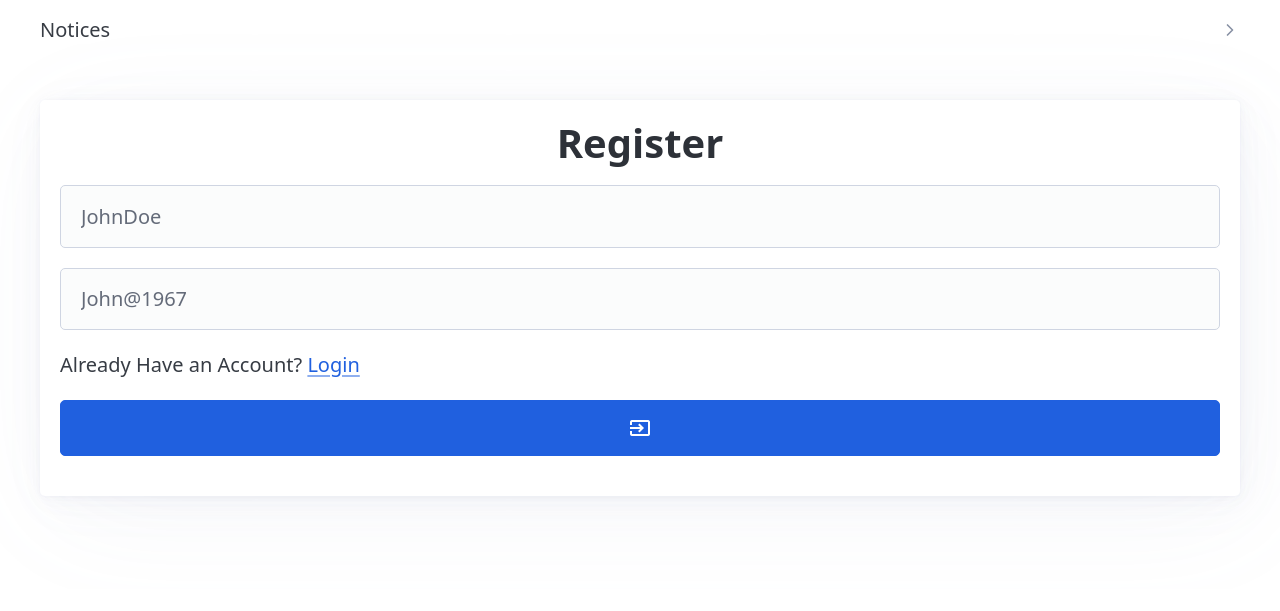
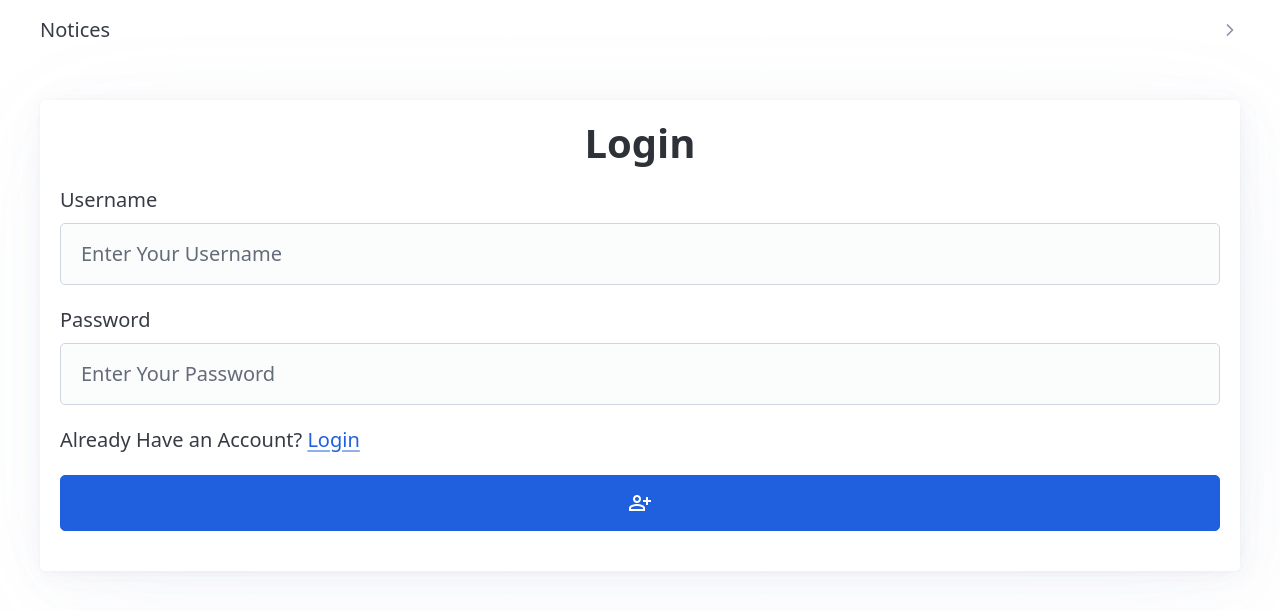
Before and after one commit to Filip-Sapina/GameReviewHub, a Flask app: page /register in a window 1280 px wide. Shown: the part 211-822 px from the top of the page. Before the commit the page ends 712 px from the top, so only its background shows below. Run offline with Flask 3, Linux system fonts and the light colour scheme.

Commit message:
cleaned html pages. Added new classes incase and divs incase I want to style them later.

```diff
--- a/static/css/style.css
+++ b/static/css/style.css
@@ -92,6 +92,12 @@
     padding: 0.5rem;
 }
 
+/* login.html */
+
+.login-title {
+    text-align: center;
+}
+
 /* search.html */
 
 .game_tag {
--- a/templates/base.html
+++ b/templates/base.html
@@ -2,12 +2,17 @@
 <html lang="en">
 
 <head>
-    <meta name="viewport" content="width=device-width, initial-scale=1" charset="utf-8">
+    <!-- Settings -->
+    <meta charset="utf-8" />
+    <meta name="viewport" content="width=device-width, initial-scale=1" />
     <title>{% block title %}My Flask App{% endblock %}</title>
-    <link rel="stylesheet" href="static/css/pico.blue.min.css">
-    <link rel="stylesheet"
-        href="https://fonts.googleapis.com/css2?family=Material+Symbols+Outlined:opsz,wght,FILL,GRAD@20..48,100..700,0..1,-50..200" />
-    <link rel="stylesheet" href="./static/css/style.css">
+
+    <!-- Style -->
+    <link rel="stylesheet" href="/static/css/pico.blue.min.css" />
+    <link
+        href="https://fonts.googleapis.com/css2?family=Material+Symbols+Outlined:opsz,wght,FILL,GRAD@20..48,100..700,0..1,-50..200"
+        rel="stylesheet" />
+    <link rel="stylesheet" href="/static/css/style.css" />
 </head>
 
 
@@ -69,34 +74,29 @@
         {% block content %}
         {% endblock %}
     </main>
-
-    <footer>
-
-    </footer>
-
 </body>
 
 <script>
     const themeToggle = document.getElementById("theme-toggle");
     const html = document.documentElement;
 
+    // Load saved theme.
     const savedTheme = localStorage.getItem("theme");
     if (savedTheme) {
         html.setAttribute("data-theme", savedTheme);
     }
 
-    themeToggle.addEventListener("click", change_color_mode);
+    // set button icon on load.
+    const currentTheme = html.getAttribute("data-theme") || "light";
+    themeToggle.textContent = currentTheme === "dark" ? "dark_mode" : "light_mode";
 
-    function change_color_mode() {
-        const currentTheme = html.getAttribute("data-theme");
-        const newTheme = currentTheme === "dark" ? "light" : "dark";
-        themeToggle.innerHTML = newTheme === "dark" ? "dark_mode" : "light_mode"
+    // theme swap function.
+    themeToggle.addEventListener("click", () => {
+        const newTheme = html.getAttribute("data-theme") === "dark" ? "light" : "dark";
         html.setAttribute("data-theme", newTheme);
+        themeToggle.textContent = newTheme === "dark" ? "dark_mode" : "light_mode";
         localStorage.setItem("theme", newTheme);
-    }
-
-    let currentTheme = html.getAttribute("data-theme");
-    themeToggle.innerHTML = currentTheme === "dark" ? "dark_mode" : "light_mode"
+    });
 </script>
 
 </html>
--- a/templates/home.html
+++ b/templates/home.html
@@ -5,6 +5,8 @@
 {% block content %}
 <h1>Home</h1>
 <div class="grid game-container">
+
+  <!-- Temp  -->
   <div class="game">
     <div>
       <div class="game-title"><strong>Super Mario Odyssey</strong></div>
@@ -20,6 +22,7 @@
       <p>12 March 4567</p>
     </div>
   </div>
+  <!-- End Temp -->
 
 
 
--- a/templates/register.html
+++ b/templates/register.html
@@ -4,15 +4,25 @@
 
 {% block content %}
   <article>
-    <div class="container">
-      <h1 style="text-align: center;">Register</h1>
-      <form action="/register" method="post">
-          <input type="text" name="username" id="username" placeholder="JohnDoe">
-          <input type="password" name="password" id="password" placeholder="John@1967">
-          <p>Already Have an Account? <a href="/login">Login</a></p>
-          <button class="material-symbols-outlined" type="submit">input</button>
-      </form>
-    </div>
+    <div class="container login-container">
+		<h1 class="login-title">Login</h1>
+		<form action="/register" method="post" aria-label="Register Account form">
+			<div class="form-group">
+				<label for="username">Username</label>
+				<input type="text" name="username" id="username" placeholder="Enter Your Username" required
+					autocomplete="username" aria-required="true">
+			</div>
+			<div class="form-group">
+				<label for="password">Password</label>
+				<input type="password" name="password" id="password" placeholder="Enter Your Password" required
+					autocomplete="new-password" aria-required="true">
+			</div>
+			<p class="register-text">
+				Already Have an Account? <a href="/login">Login</a>
+			</p>
+			<button class="btn btn-primary material-symbols-outlined" type="submit" aria-label="Submit login form">person_add</button>
+		</form>
+	</div>
   </article>
 
 {% endblock %}
```
Also changed, not shown: templates/login.html (+21 -11 lines), database.db.
